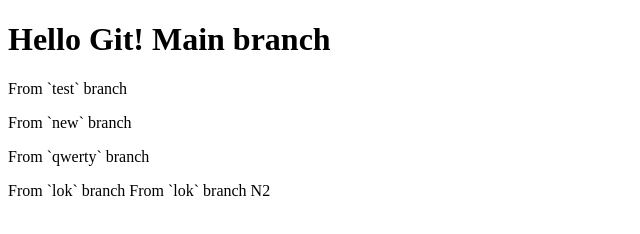
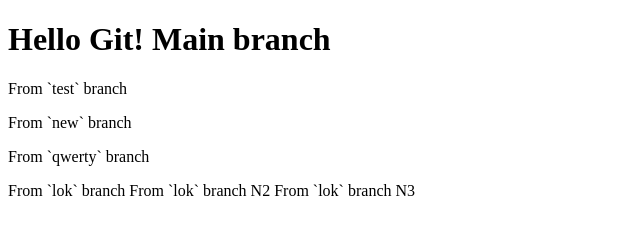
Before and after one commit to AzizbekAslonov/git-pro, a plain HTML site: page index.html in a window 1280 px wide. Shown: the whole page, without its empty margins (0-640 px from the left). Drawn offline with Linux system fonts and the light colour scheme.

Commit message:
add p N3

```diff
--- a/index.html
+++ b/index.html
@@ -15,6 +15,7 @@
    <p>From `qwerty` branch</p>
    <span>From `lok` branch</span>
    <span>From `lok` branch N2</span>
+   <span>From `lok` branch N3</span>
 </body>
 
 </html>
```
